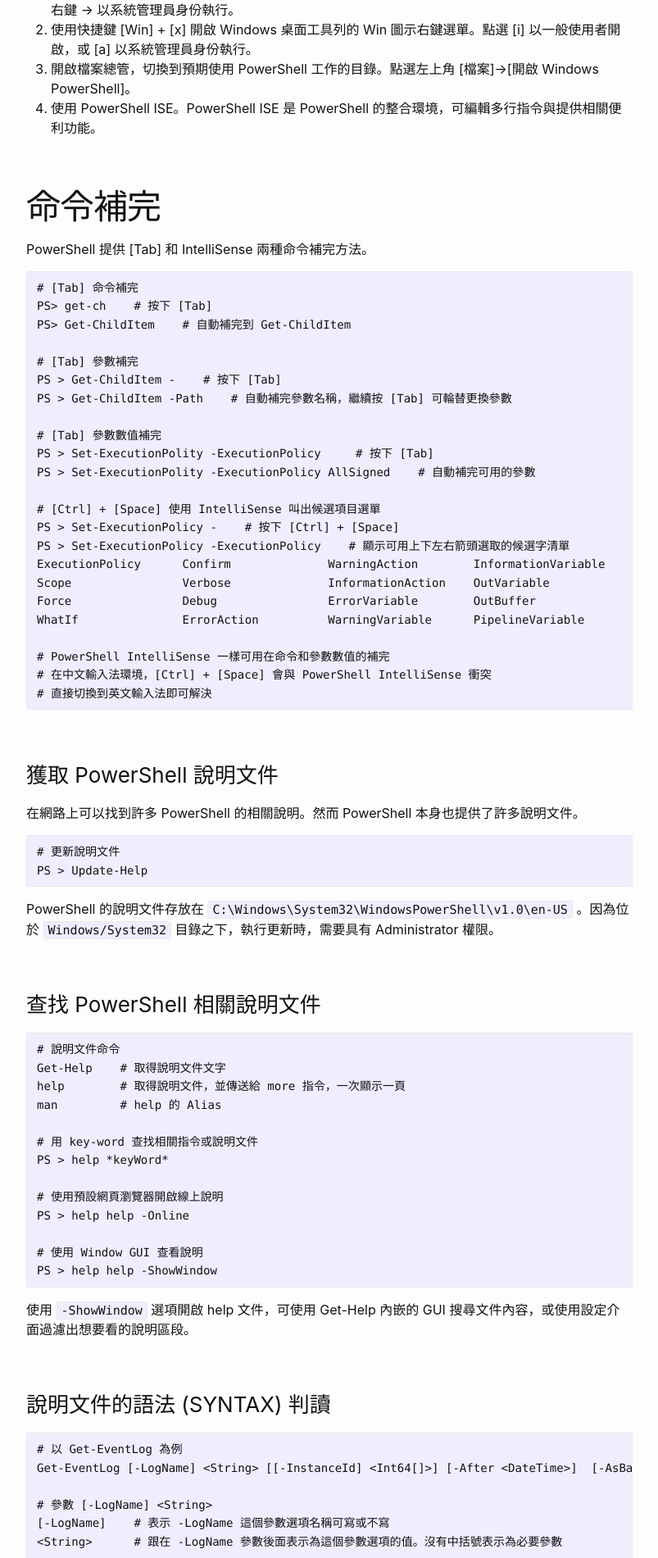
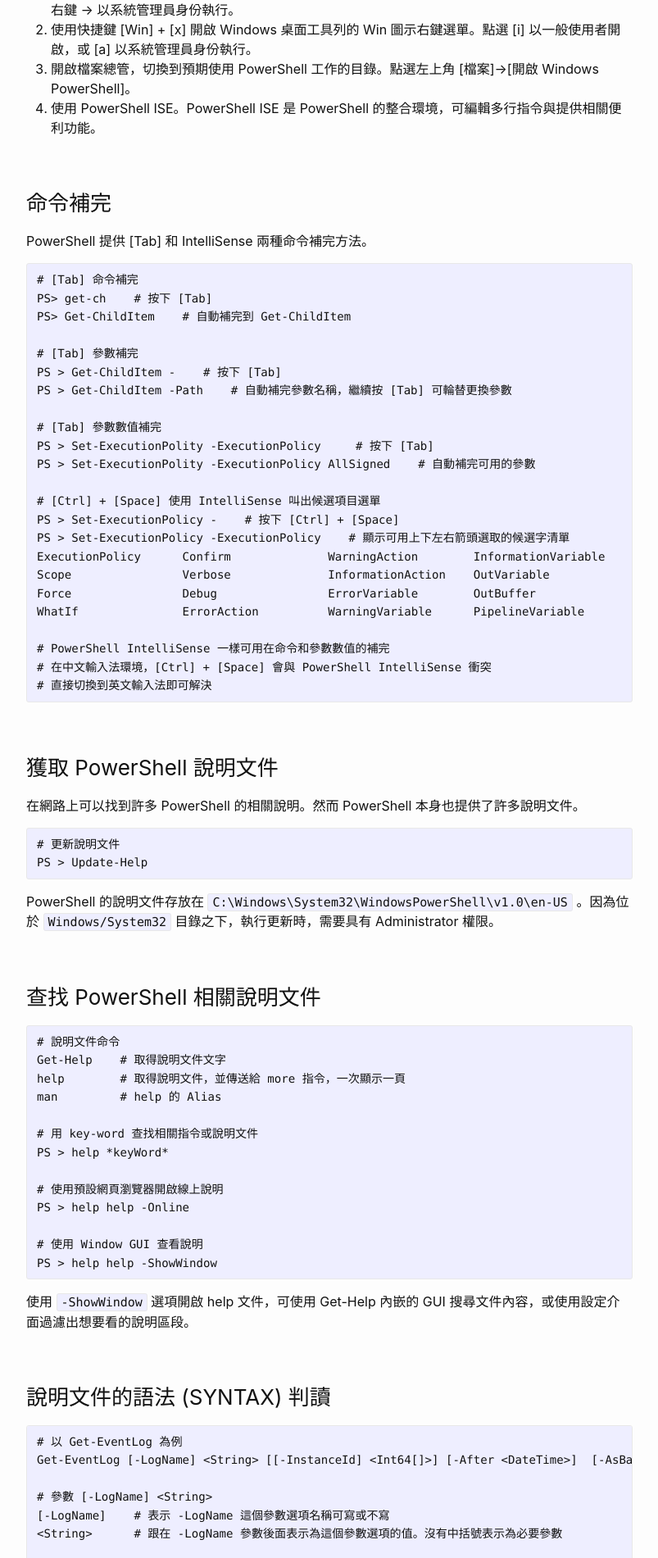
Before and after one commit to SHANG5150/shang5150.github.io, a Jekyll site: the page built from _posts/2019-11-23-windows-powershell-environment-explore.md, in a window 1280 px wide. Shown: the part 542-2443 px from the top of the page at 82% size, without its empty margins (238-1041 px from the left). Built offline with Jekyll 4.4.1, drawn with Linux system fonts in a browser that asks for light colours.

Commit message:
修正段落標題字體大小

```diff
--- a/_posts/2019-11-23-windows-powershell-environment-explore.md
+++ b/_posts/2019-11-23-windows-powershell-environment-explore.md
@@ -18,7 +18,7 @@
 3. 開啟檔案總管，切換到預期使用 PowerShell 工作的目錄。點選左上角 [檔案]->[開啟 Windows PowerShell]。
 4. 使用 PowerShell ISE。PowerShell ISE 是 PowerShell 的整合環境，可編輯多行指令與提供相關便利功能。
 
-# 命令補完
+### 命令補完
 
 PowerShell 提供 [Tab] 和 IntelliSense 兩種命令補完方法。
 
```
